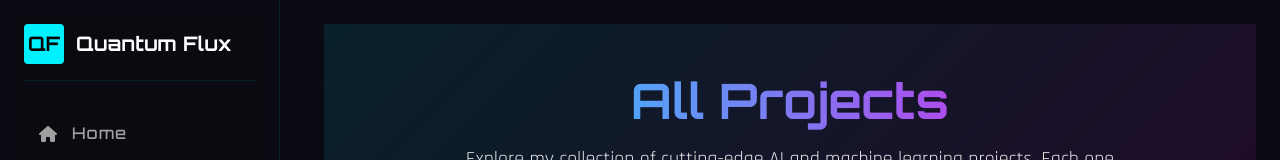
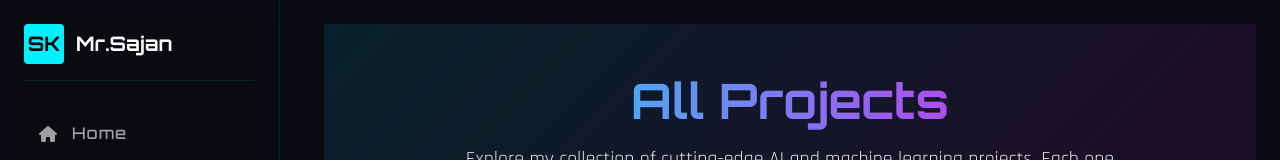
Before and after one commit to Mr-Sajan-Kumar-Sah/KUMAR, a plain HTML site: page view-all-projects.html in a window 1280 px wide. Shown: the top 160 px of the page. Drawn offline with Linux system fonts and the light colour scheme; a script that the page names is missing.

Commit message:
Add files via upload

```diff
--- a/view-all-projects.html
+++ b/view-all-projects.html
@@ -3,7 +3,7 @@
 <head>
     <meta charset="UTF-8">
     <meta name="viewport" content="width=device-width, initial-scale=1.0">
-    <title>All Projects | Quantum Flux</title>
+    <title>All Projects | Mr.Sajan</title>
     <link rel="stylesheet" href="https://cdnjs.cloudflare.com/ajax/libs/font-awesome/6.4.0/css/all.min.css">
     <link href="https://fonts.googleapis.com/css2?family=Orbitron:wght@400;500;700&family=Rajdhani:wght@300;400;500;600;700&display=swap" rel="stylesheet">
     <link rel="stylesheet" href="styles.css">
@@ -220,8 +220,8 @@
     <!-- Floating Navigation -->
     <nav class="floating-nav">
         <div class="nav-brand">
-            <span class="nav-logo">QF</span>
-            <span class="nav-name">Quantum Flux</span>
+            <span class="nav-logo">SK</span>
+            <span class="nav-name">Mr.Sajan</span>
         </div>
         <div class="nav-links">
             <a href="index.html#home" class="nav-link">
```
